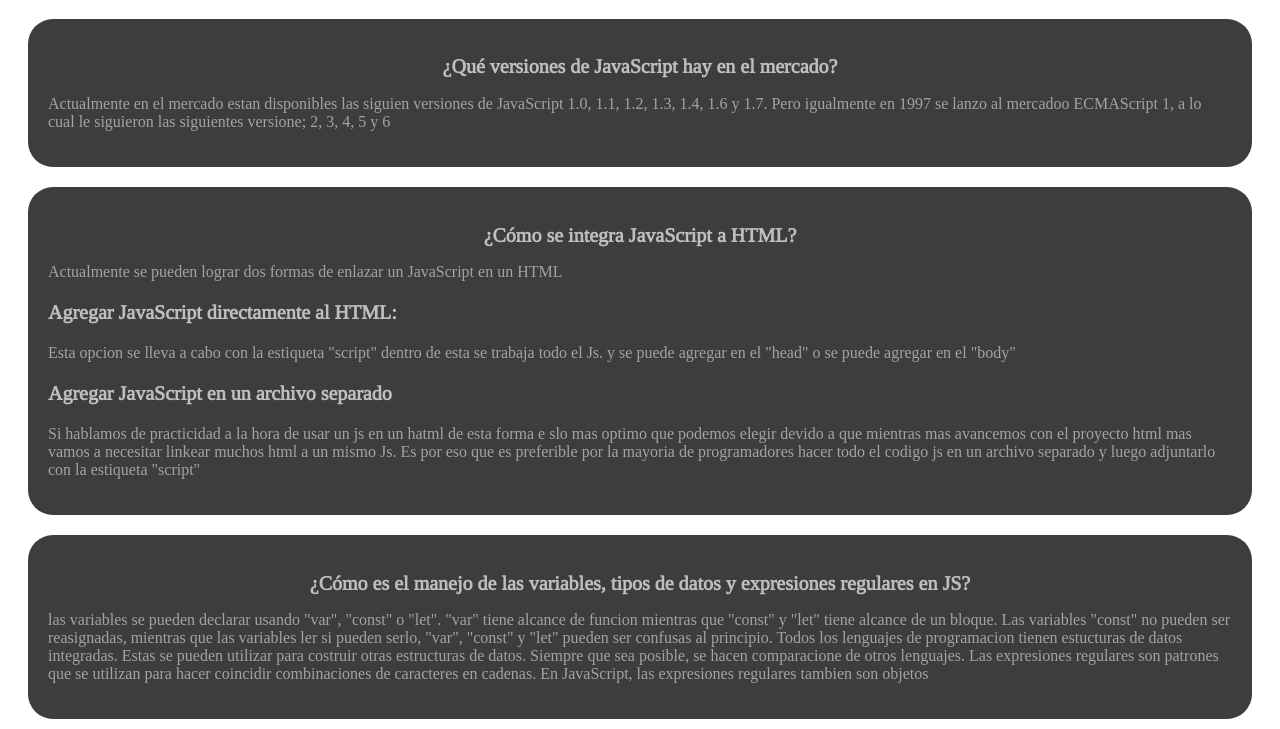
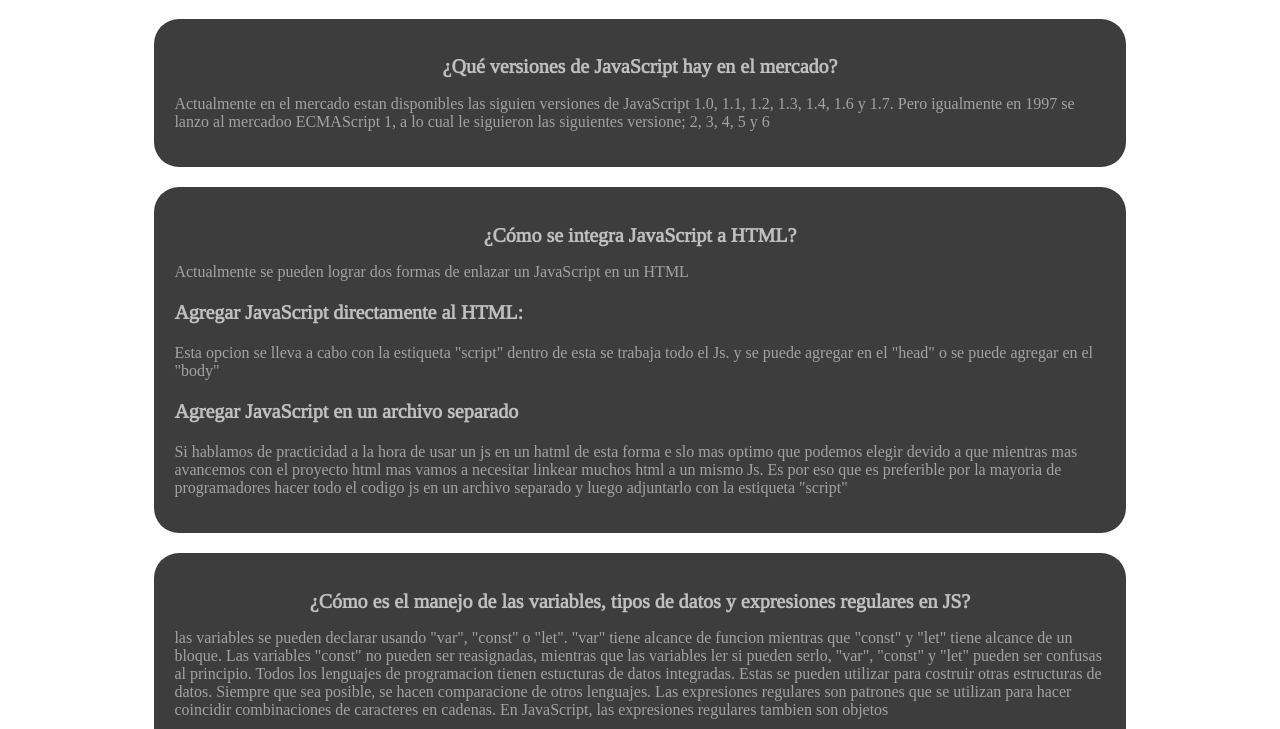
Before and after one commit to alejo1765/InvestigacionJs, a plain HTML site: page index.html in a window 1280 px wide. Shown: the part 61-790 px from the top of the page. Drawn offline with Linux system fonts and the light colour scheme.

Commit message:
Agrego Css para contenido

```diff
--- a/Css/Style.css
+++ b/Css/Style.css
@@ -22,3 +22,7 @@ p, ul{
     font-family: 'Times New Roman', Times, serif;
     color: rgb(163, 163, 163);
 }
+.contenido{
+    margin-left: 10%;
+    margin-right: 10%;
+}
```
